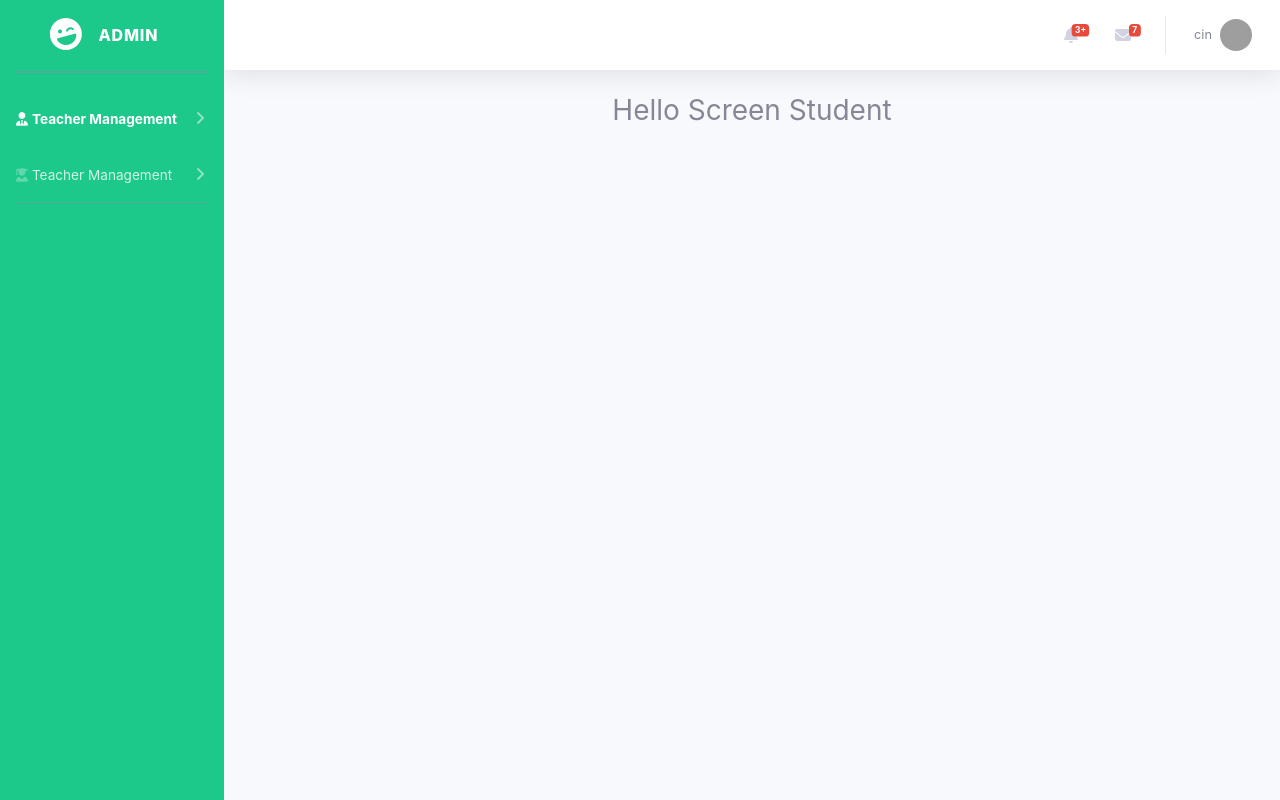
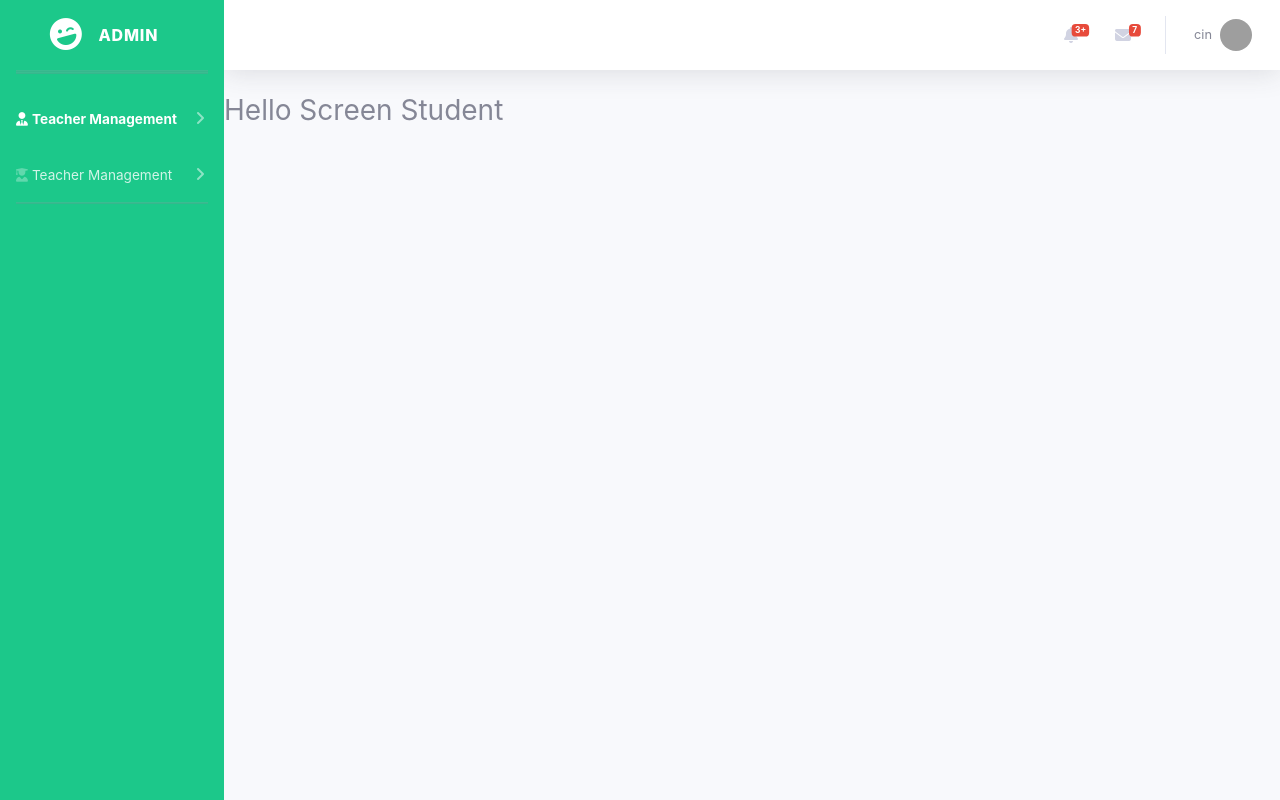
Before and after one commit to Hi1805/DSM-FRONTEND, a React (Create React App) app: page /manage/student in a window 1280 px wide. Shown: the top 800 px of the page. Built offline with nearby package versions, Linux system fonts and the light colour scheme; grey boxes are pictures that could not be loaded.

Commit message:
set up react and firebase

```diff
--- a/src/App.tsx
+++ b/src/App.tsx
@@ -21,7 +21,7 @@ function App() {
   }, []);
 
   return (
-    <div className='App'>
+    <div className='app'>
       <Router history={history}>
         <Switch>
           <React.Fragment>
```
